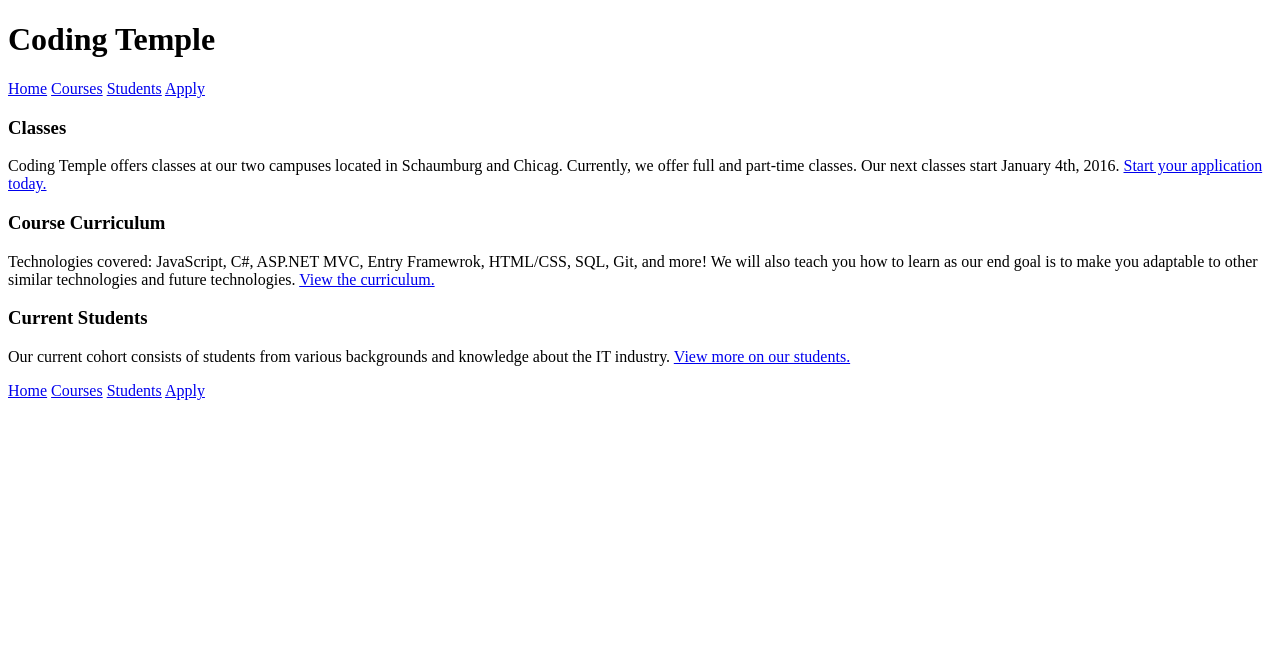
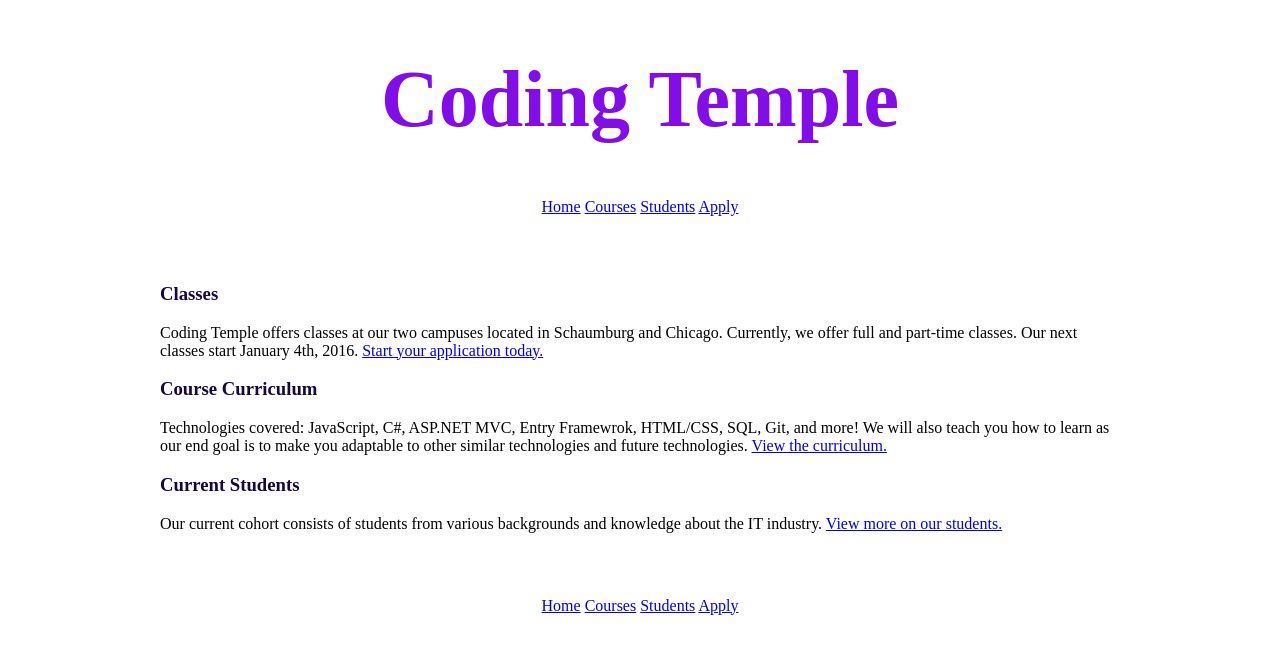
Before and after one commit to koms122/koms122.github.io, a plain HTML site: page index.html in a window 1280 px wide. Drawn offline with Linux system fonts and the light colour scheme.

Commit message:
Margin added

```diff
--- a/index.html
+++ b/index.html
@@ -8,29 +8,29 @@
     <body>
         <header class="container">
         <h1>Coding Temple</h1>
+            <nav>
+                <a href="index.html">Home</a>
+                <a href="courses.html">Courses</a>
+                <a href="students.html">Students</a>
+                <a href="apply.html">Apply</a>
+            </nav>
         </header>
-    <nav>
-    <a href="index.html">Home</a>
-    <a href="courses.html">Courses</a>
-    <a href="students.html">Students</a>
-    <a href="apply.html">Apply</a>
-    </nav>
 
-    <section>
+    <section class="container">
         <article>
             <h1>Classes</h1>
-                <p>Coding Temple offers classes at our two campuses located in Schaumburg and Chicag. Currently, we offer full and part-time classes. Our next classes start January 4th, 2016. <a href="apply.html">Start your application today.</a></p>
+                <p>Coding Temple offers classes at our two campuses located in Schaumburg and Chicago. Currently, we offer full and part-time classes. Our next classes start January 4th, 2016. <a href="apply.html">Start your application today.</a></p>
          </article>
     </section>
 
-    <section>
+    <section class="container">
         <article>
             <h1>Course Curriculum</h1>
                 <p>Technologies covered: JavaScript, C#, ASP.NET MVC, Entry Framewrok, HTML/CSS, SQL, Git, and more! We will also teach you how to learn as our end goal is to make you adaptable to other similar technologies and future technologies. <a href="courses.html">View the curriculum.</a></p>
         </article>
     </section>
 
-    <section>
+    <section class="container">
         <article>
             <h1>Current Students</h1>
                 <p>Our current cohort consists of students from various backgrounds and knowledge about the IT industry. <a href="students.html">View more on our students.</a></p>
--- a/main.css
+++ b/main.css
@@ -0,0 +1,33 @@
+article h1{
+    color: #160740;
+    font-family: 'ink free';
+}
+
+.container{
+    width: 960px;
+    padding-right: 30px;
+    padding-left: 30px;
+    margin: 0 auto;
+}
+
+footer{
+    text-align: center;
+    padding-top: 3em;
+}
+
+header h1{
+    color: #820DE8;
+    text-align: center;
+    font-family: 'ink free';
+    font-size: 5em;
+}
+
+html {
+    box-sizing: border-box;
+}
+
+nav
+{
+    padding-bottom: 3em;
+    text-align: center;
+}
```
